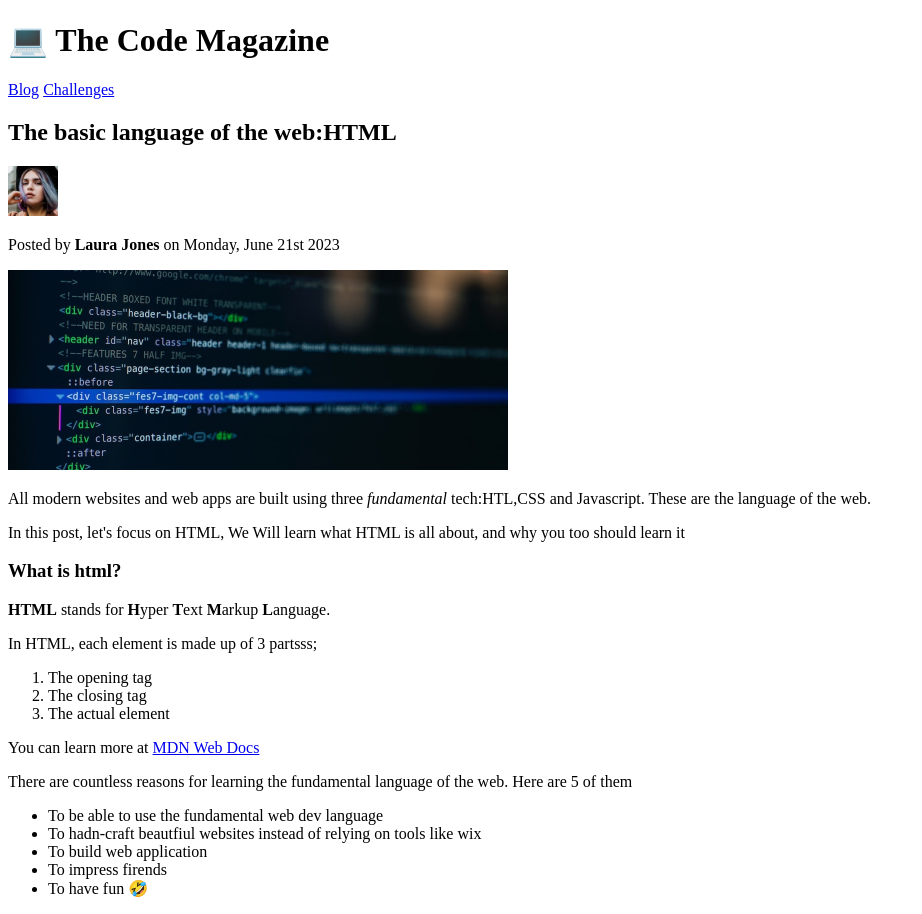
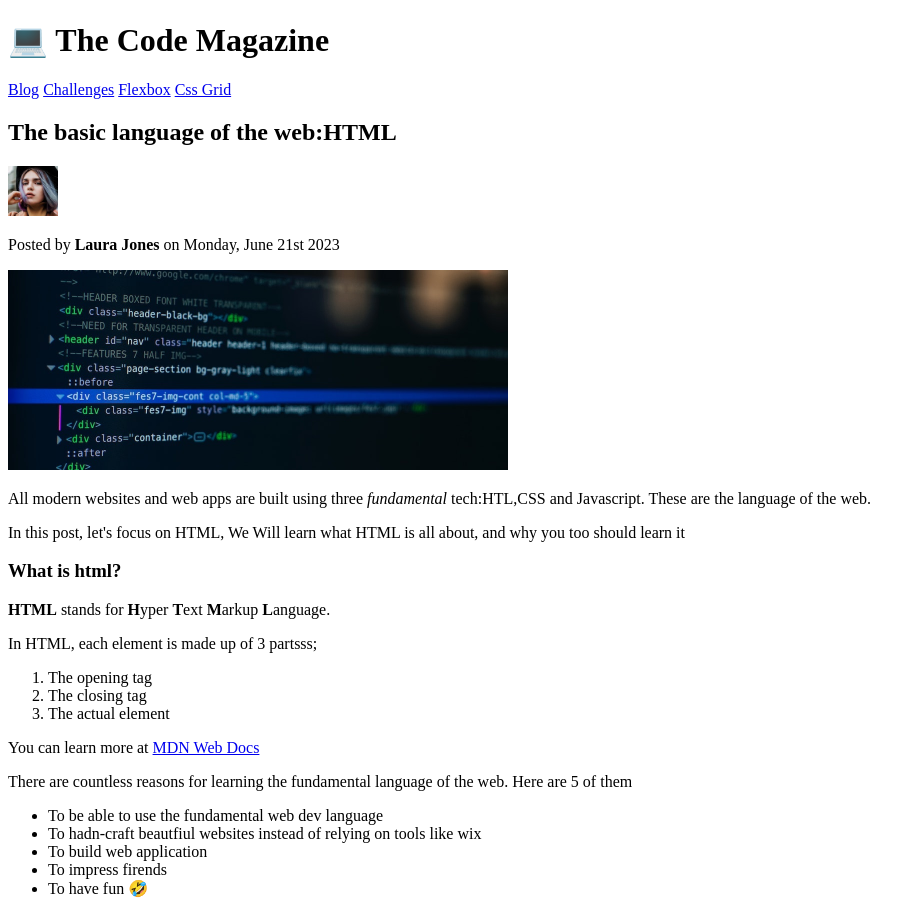
Before and after one commit to bloodgroup-cplusplus/html_css_js, a plain HTML site: page html_fundamentals/index.html in a window 1280 px wide. Shown: the whole page, without its empty margins (0-922 px from the left). Drawn offline with Linux system fonts and the light colour scheme.

Commit message:
added bunch of stuffs

```diff
--- a/html_fundamentals/index.html
+++ b/html_fundamentals/index.html
@@ -19,6 +19,8 @@
     <h1> 💻 The Code Magazine</h1>
     <a href="blog.html">Blog</a>
     <a href="#">Challenges</a>
+    <a href="#">Flexbox</a>
+    <a href="#">Css Grid</a>
     <h2>The basic language of the web:HTML</h2>
     <img src="laura-jones.jpeg" alt="Headshot of Laura Jones" height="50" width="50"/>
     <p> Posted by <strong>Laura Jones</strong> on Monday, June 21st 2023</p>
```
